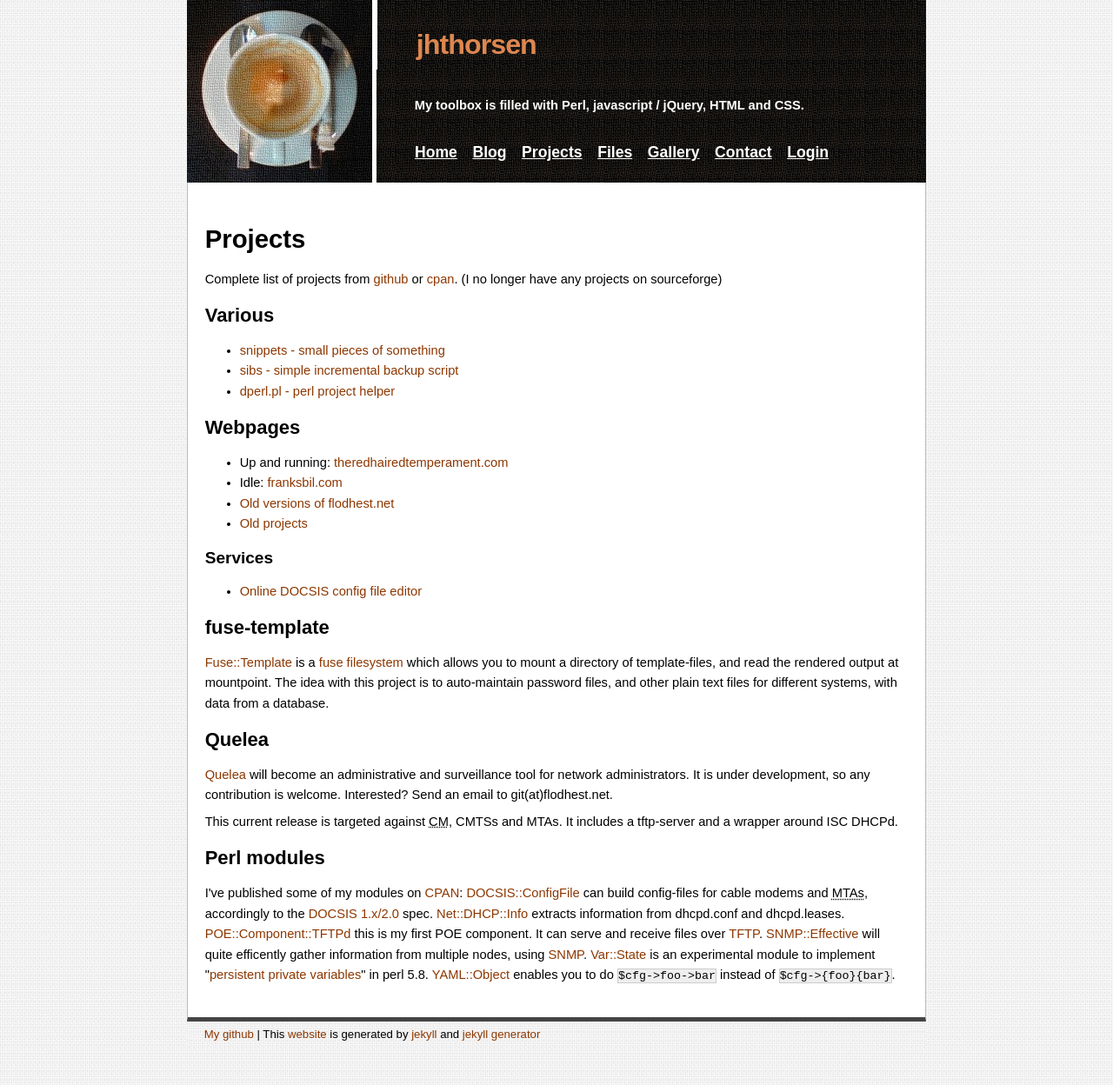
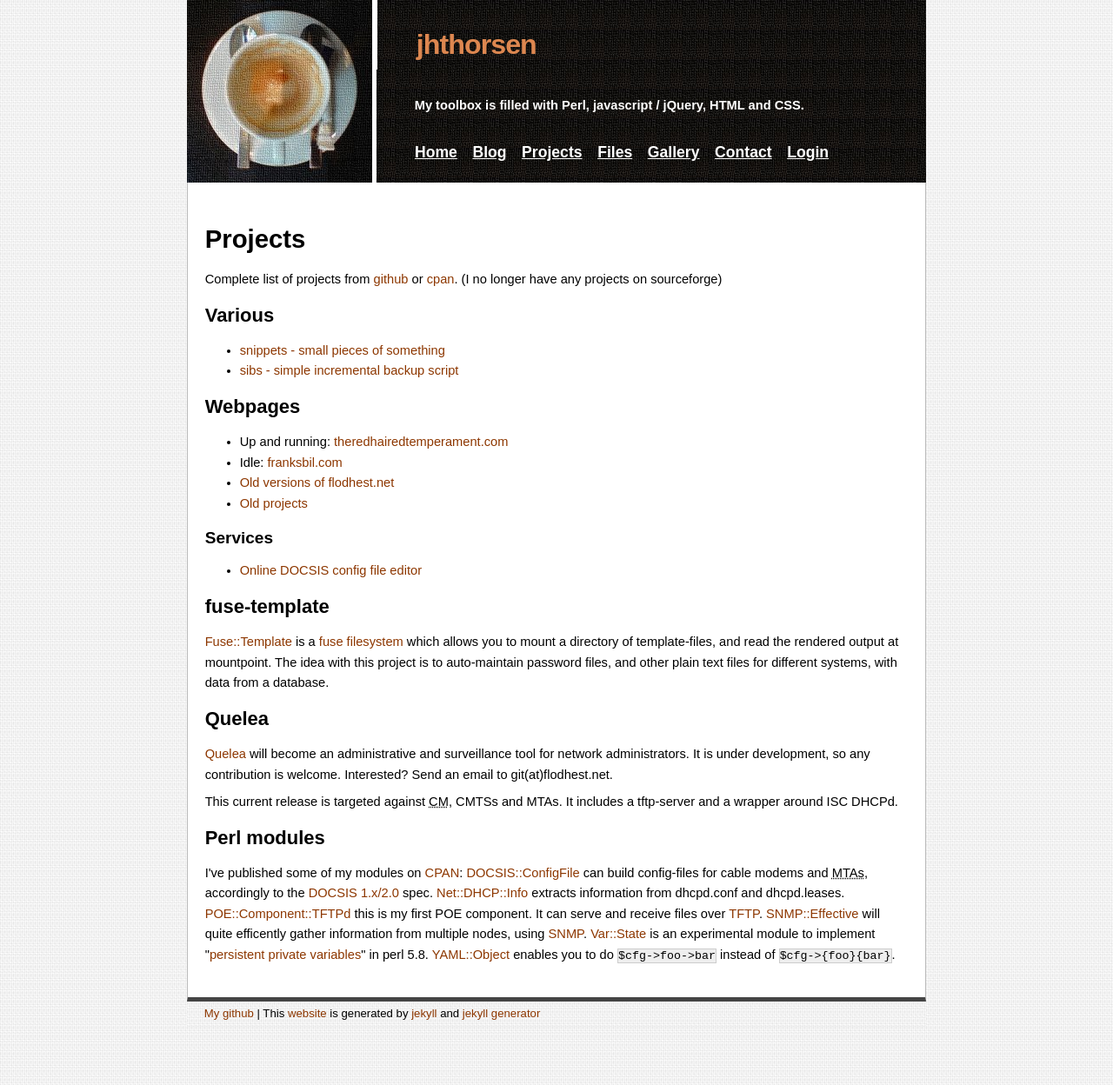
Before and after one commit to kberov/jhthorsen.github.com, a Jekyll site: the page built from projects/index.html, in a window 1280 px wide. Shown: the whole page at 87% size. Built offline with Jekyll 4.4.1, drawn with Linux system fonts in a browser that asks for light colours.

Commit message:
removed dperl from project list

```diff
--- a/projects/index.html
+++ b/projects/index.html
@@ -14,7 +14,6 @@ title: jhthorsen's projects
 <ul>
     <li><a href="http://jhthorsen.github.com/snippets/">snippets - small pieces of something</a></li>
     <li><a href="http://jhthorsen.github.com/snippets/sibs">sibs - simple incremental backup script</a></li>
-    <li><a href="http://jhthorsen.github.com/snippets/dperl">dperl.pl - perl project helper</a></li>
 </ul>
 
 <h2>Webpages</h2>
```
